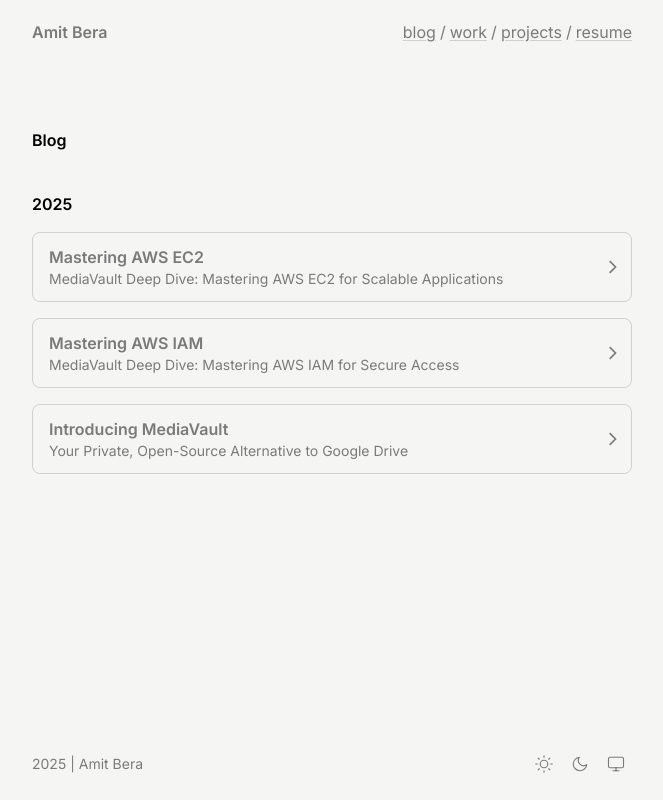
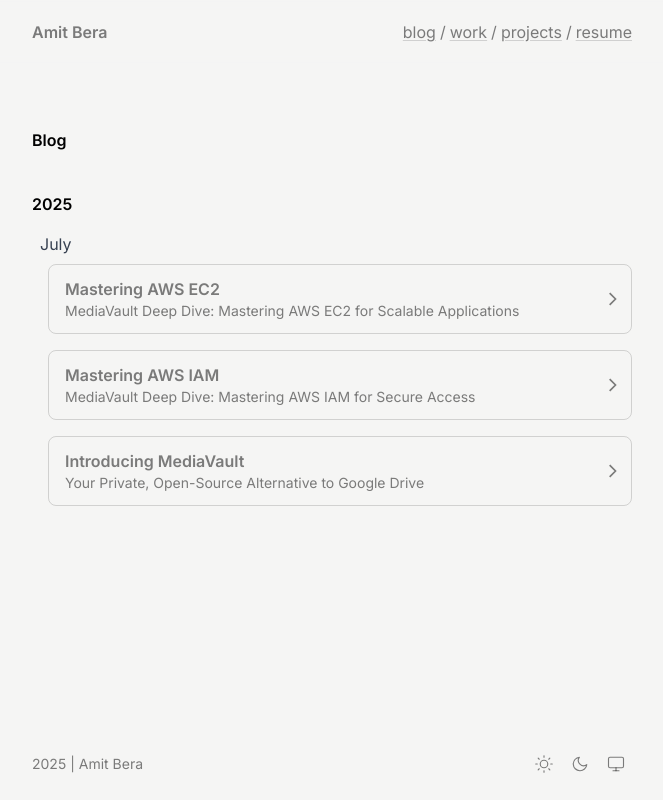
Before and after one commit to amitalokbera/portfolio, an Astro site: page /blog in a window 1280 px wide. Shown: the whole page, without its empty margins (308-971 px from the left). Built offline with nearby package versions, Linux system fonts and the light colour scheme; Astro itself is replaced by a stand-in of ours; a web font is replaced by a local one.

Commit message:
Refactor blog index page for improved readability and structure

```diff
--- a/src/pages/blog/index.astro
+++ b/src/pages/blog/index.astro
@@ -6,19 +6,25 @@ import ArrowCard from "@components/ArrowCard.astro";
 import { BLOG } from "@consts";
 
 const data = (await getCollection("blog"))
-  .filter(post => !post.data.draft)
+  .filter((post) => !post.data.draft)
   .sort((a, b) => b.data.date.valueOf() - a.data.date.valueOf());
 
 type Acc = {
-  [year: string]: CollectionEntry<"blog">[];
-}
+  [year: string]: {
+    [month: string]: CollectionEntry<"blog">[];
+  };
+};
 
 const posts = data.reduce((acc: Acc, post) => {
   const year = post.data.date.getFullYear().toString();
+  const month = post.data.date.toLocaleString("default", { month: "long" });
   if (!acc[year]) {
-      acc[year] = [];
+    acc[year] = {};
   }
-    acc[year].push(post);
+  if (!acc[year][month]) {
+    acc[year][month] = [];
+  }
+  acc[year][month].push(post);
   return acc;
 }, {});
 
@@ -28,28 +34,31 @@ const years = Object.keys(posts).sort((a, b) => parseInt(b) - parseInt(a));
 <PageLayout title={BLOG.TITLE} description={BLOG.DESCRIPTION}>
   <Container>
     <div class="space-y-10">
-      <div class="animate font-semibold text-black dark:text-white">
-        Blog
+      <div class="animate font-semibold text-black dark:text-white">Blog</div>
+      <div class="space-y-4">
+        {
+          years.map((year) => (
+            <section class="animate space-y-4">
+              <div class="font-semibold text-black dark:text-white">{year}</div>
+              <div class="space-y-2">
+                {Object.keys(posts[year]).map((month) => (
+                  <div class="space-y-2">
+                    <div class="font-medium text-gray-700 dark:text-gray-300 pl-2">
+                      {month}
                     </div>
-      <div class="space-y-4">
-        {years.map(year => (
-          <section class="animate space-y-4">
-            <div class="font-semibold text-black dark:text-white">
-              {year}
+                    <ul class="flex flex-col gap-4 pl-4">
+                      {posts[year][month].map((post) => (
+                        <li>
+                          <ArrowCard entry={post} />
+                        </li>
+                      ))}
+                    </ul>
                   </div>
-            <div>
-              <ul class="flex flex-col gap-4">
-                {
-                  posts[year].map((post) => (
-                    <li>
-                      <ArrowCard entry={post}/>
-                    </li>
+                ))}
+              </div>
+            </section>
           ))
         }
-              </ul>
-            </div>
-          </section>
-        ))}
       </div>
     </div>
   </Container>
```
Lines whose indentation alone changed are shown as unchanged.
